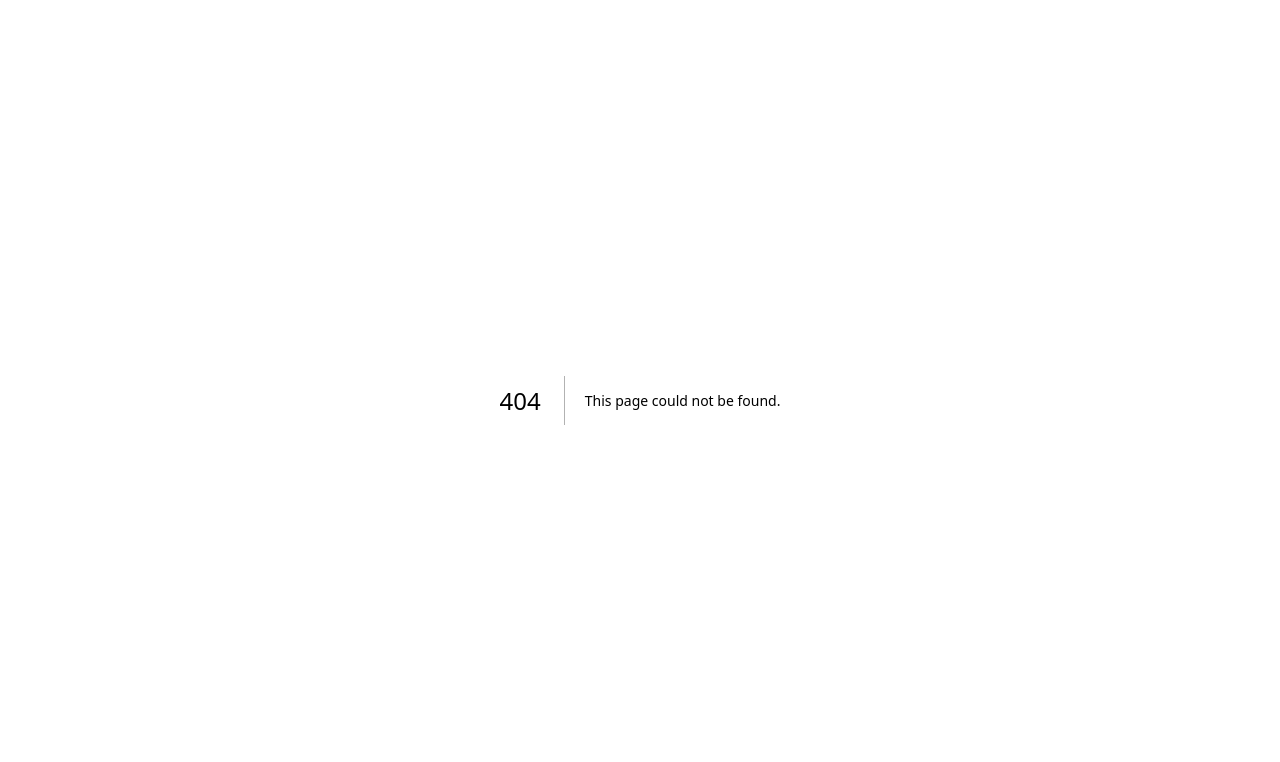
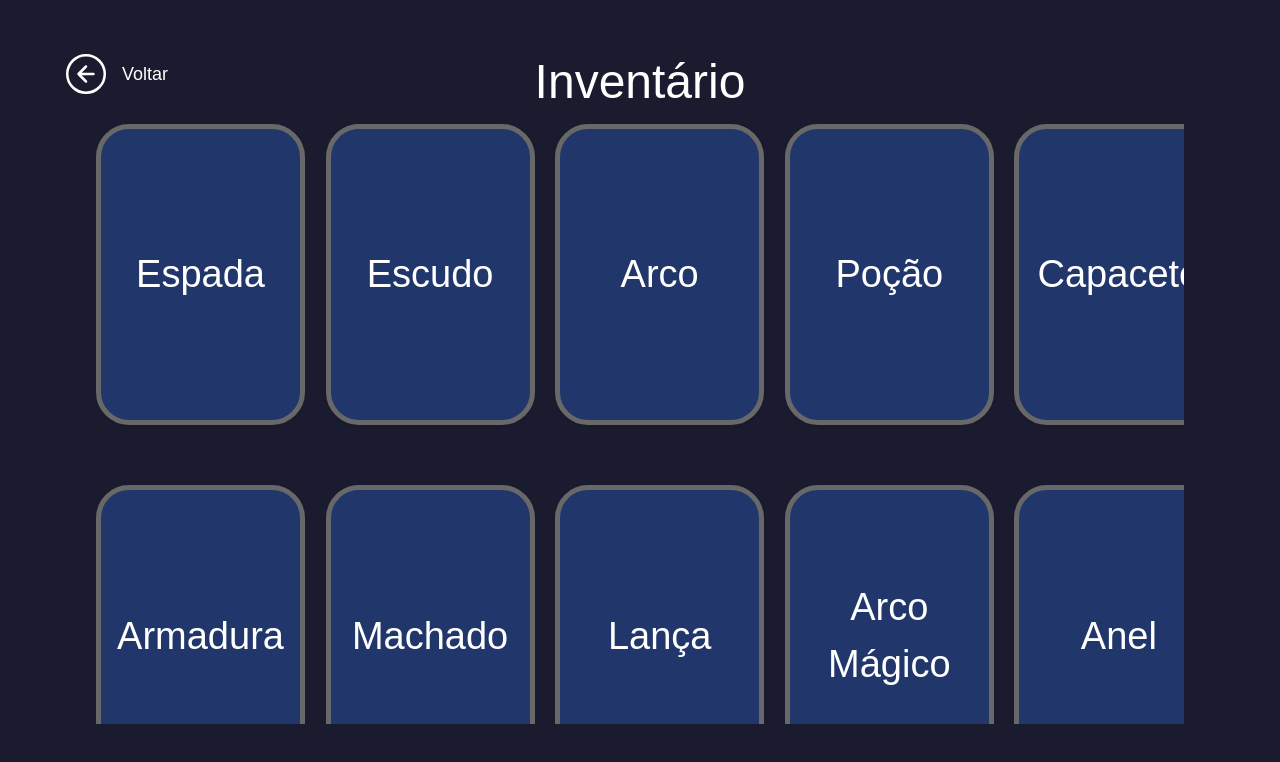
Before and after one commit to eduardo-a-l/cardgame-react, a Next.js app: page /inventario in a window 1280 px wide. Before the commit this address had no page. Shown: the top 762 px of the page. Built offline with nearby package versions, Linux system fonts and the light colour scheme.

Commit message:
Criação da página inventário
-- Página Inventário criada -> exibe cartas em uma grid com scroll e 5 colunas, botão de voltar e título
-- Caminho da Página Principal pra Página Inventário
-- Estilização de Scrollbars no Globals.css

```diff
--- a/src/app/globals.css
+++ b/src/app/globals.css
@@ -31,3 +31,21 @@ body {
   color: var(--foreground);
   font-family: Arial, Helvetica, sans-serif;
 }
+
+.inventory-scrollbar::-webkit-scrollbar {
+  width: 10px;
+}
+
+.inventory-scrollbar::-webkit-scrollbar-track {
+    background: #1B1B2F;
+    border-radius: 10px;
+}
+
+.inventory-scrollbar::-webkit-scrollbar-thumb {
+    background: #21366B;
+    border-radius: 10px;
+}
+
+.inventory-scrollbar::-webkit-scrollbar-thumb:hover {
+    background: #C8911A;
+}
--- /dev/null
+++ b/src/app/inventario/page.tsx
@@ -0,0 +1,75 @@
+"use client";
+
+import { useRouter } from "next/navigation";
+import { Botao } from "@/components/ui/Botao";
+
+export default function TelaInventario() {
+    const router = useRouter();
+
+    const nomes = [
+        "Espada",
+        "Escudo",
+        "Arco",
+        "Poção",
+        "Capacete",
+        "Armadura",
+        "Machado",
+        "Lança",
+        "Arco Mágico",
+        "Anel",
+        "Botas",
+        "Colar",
+        "Cajado",
+        "Adaga",
+        "Elmo",
+        "Poção de Mana",
+        "Poção de Vida",
+        "Pergaminho",
+        "Martelo",
+        "Amuleto",
+        "Chave",
+        "Cristal",
+        "Mapa",
+    ];
+
+    return (
+        <main className="relative min-h-screen bg-[#1B1B2F] flex items-center justify-center p-4">
+
+            <div className="absolute top-10 left-10 right-10 flex justify-between items-center">
+
+                <Botao
+                    texto="Voltar"
+                    nomeIcone="voltar"
+                    tamanhoIcone={40}
+                    corDeFundo="transparent"
+                    corDaBorda="transparent"
+                    corDoTexto="#FFFFFF"
+                    onClick={() => router.push("/")}
+                />
+
+                <h1 className="text-5xl text-white mt-4">Inventário</h1>
+
+                <div className="w-[154.03px] h-4"></div>
+
+            </div>
+
+            <div className="w-[85vw] h-[75vh] mt-12 overflow-y-auto inventory-scrollbar">
+
+                <div className="grid grid-cols-5 gap-15">
+
+                    {nomes.map((nome, index) => (
+                        <div
+                            key={index}
+                            className="w-[209px] h-[301.4px] bg-[#21366B] border-[5px] border-[#686868] rounded-[33px] shadow-sm flex items-center justify-center text-white text-[38px] text-center"
+                        >
+                            {nome}
+                        </div>
+                    ))}
+
+                </div>
+
+            </div>
+
+        </main>
+    )
+}
--- a/src/app/page.tsx
+++ b/src/app/page.tsx
@@ -29,6 +29,7 @@ export default function PaginaPrincipal() {
           tamanhoIcone={40}
           corDoTexto="#FFFFFF"
           className="-ml-1 rounded-l-none px-30 py-10 text-xl"
+          onClick={() => router.push("/inventario")}
         />
         <Botao
           texto="Baralhos"
```
